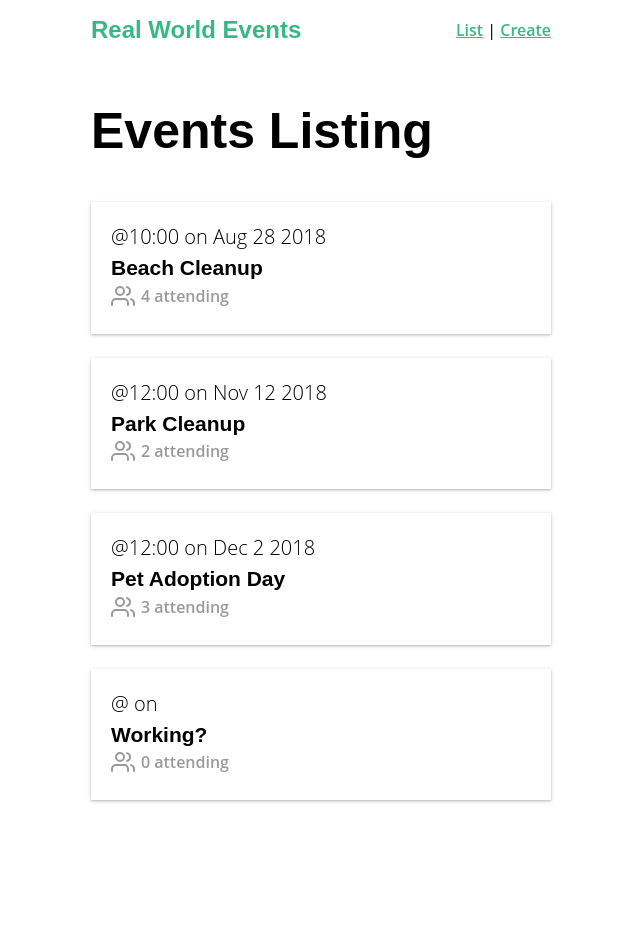
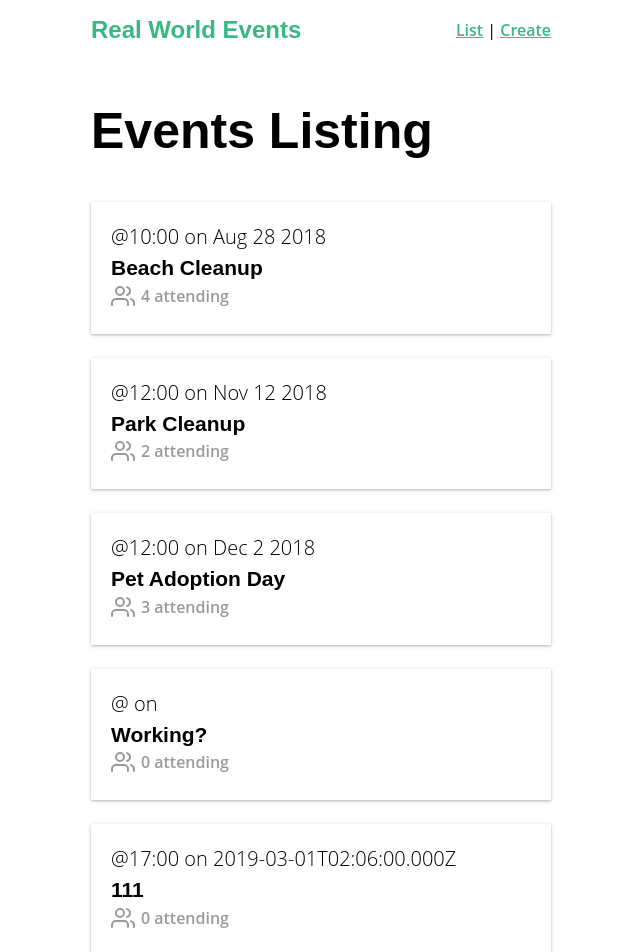
Before and after one commit to aspiringguru/vu_mstry_vuex_muts_actions2_2, a Vue app: page / in a window 1280 px wide. Shown: the top 952 px of the page, without its empty margins (319-959 px from the left). Before the commit the page ends 844 px from the top, so only its background shows below. Built offline with nearby package versions, Linux system fonts and the light colour scheme; data requests are answered from the project's data file.

Commit message:
L@318, moved EventService from EventList.vue to store.js & rearrange.

```diff
--- a/db.json
+++ b/db.json
@@ -89,6 +89,42 @@
       "date": "",
       "time": "",
       "attendees": []
+    },
+    {
+      "id": 7947532,
+      "user": {
+        "id": "abc123",
+        "name": "Adam Jahr"
+      },
+      "category": "housing",
+      "organizer": {
+        "id": "abc123",
+        "name": "Adam Jahr"
+      },
+      "title": "111",
+      "description": "111 desc",
+      "location": "111loc",
+      "date": "2019-03-01T02:06:00.000Z",
+      "time": "17:00",
+      "attendees": []
+    },
+    {
+      "id": 6585245,
+      "user": {
+        "id": "abc123",
+        "name": "Adam Jahr"
+      },
+      "category": "community",
+      "organizer": {
+        "id": "abc123",
+        "name": "Adam Jahr"
+      },
+      "title": "aaaaaaaatitle",
+      "description": "aadesc",
+      "location": "aaaloc",
+      "date": "",
+      "time": "",
+      "attendees": []
     }
   ]
 }
--- a/package.json
+++ b/package.json
@@ -11,6 +11,7 @@
     "axios": "^0.18.0",
     "vue": "^2.5.17",
     "vue-router": "^3.0.1",
+    "vuejs-datepicker": "^1.5.4",
     "vuex": "^3.0.1"
   },
   "devDependencies": {
--- a/src/store.js
+++ b/src/store.js
@@ -21,6 +21,9 @@ export default new Vuex.Store({
   mutations: {
     ADD_EVENT(state, event) {
       state.events.push(event)
+    },
+    SET_EVENTS(state, events) {
+      state.events = events
     }
   },
   actions: {
@@ -28,6 +31,15 @@ export default new Vuex.Store({
       return EventService.postEvent(event).then(() => {
         commit('ADD_EVENT', event)
       })
+    },
+    fetchEvents({ commit }) {
+      EventService.getEvents()
+        .then(response => {
+          commit('SET_EVENTS', response.data)
+        })
+        .catch(error => {
+          console.log('There was an error. ', error.response)
+        })
     }
   },
   getters: {
--- a/src/views/EventList.vue
+++ b/src/views/EventList.vue
@@ -7,25 +7,15 @@
 
 <script>
 import EventCard from '@/components/EventCard.vue'
-import EventService from '@/services/EventService.js'
+import { mapState } from 'vuex'
 
 export default {
   components: {
     EventCard
   },
-  data() {
-    return {
-      events: []
-    }
+  created() {
+    this.$store.dispatch('fetchEvents')
   },
-  created() {
-    EventService.getEvents()
-      .then(response => {
-        this.events = response.data
-      })
-      .catch(error => {
-        console.log('There was an error:', error.response)
-      })
-  }
+  computed: mapState(['events'])
 }
 </script>
```
Also changed, not shown: 1 other file (tests, documents, lock files or other folders).
